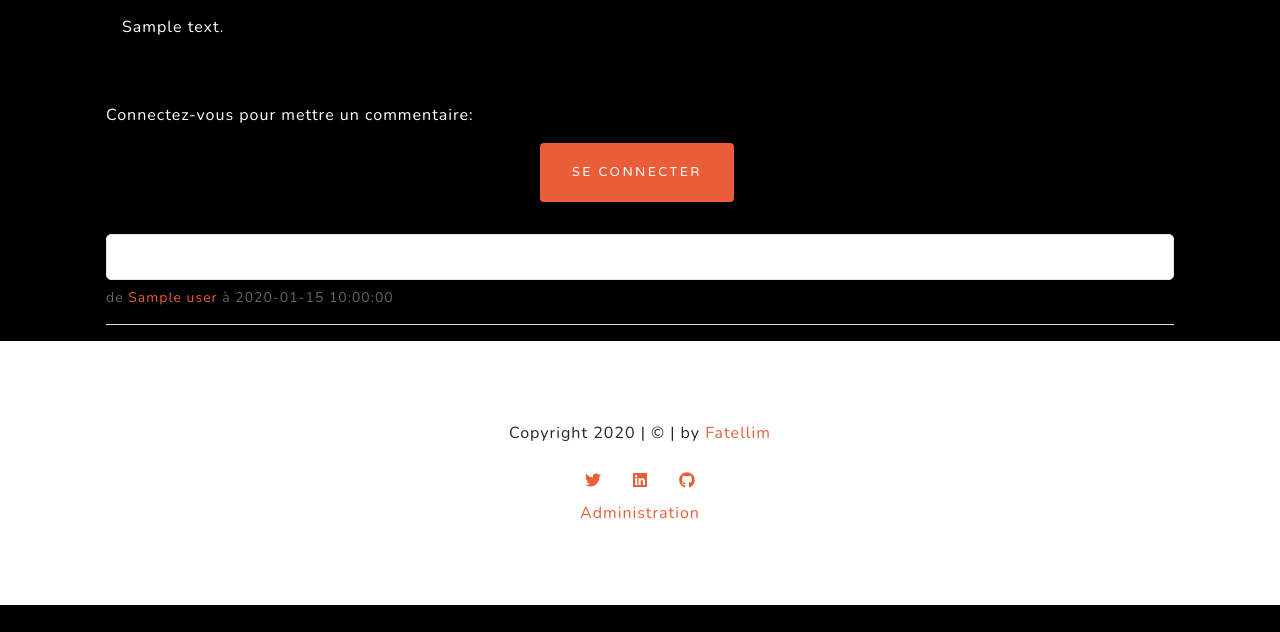
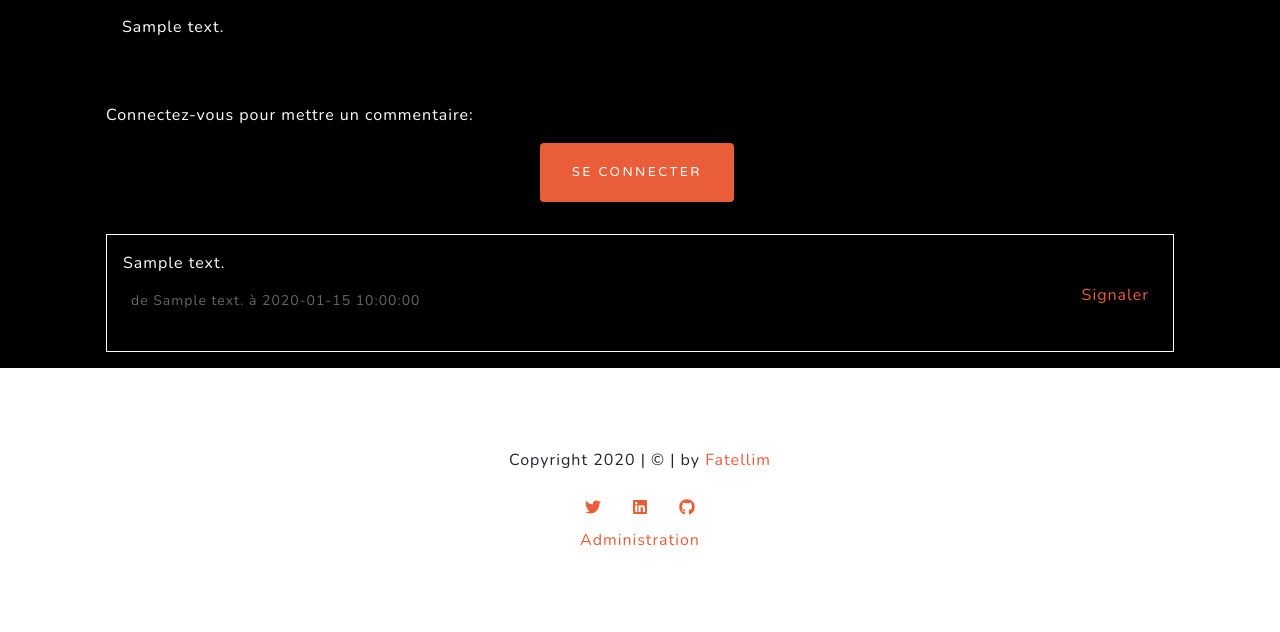
Before and after one commit to Marc-Alban/Creez-votre-premier-blog-en-PHP, a PHP site: template Code/templates/frontoffice/post.html.twig in a window 1280 px wide. Shown: the part 1083-1715 px from the top of the page. Before the commit the page ends 1688 px from the top, so only its background shows below. Run offline with PHP 8.4, Linux system fonts and the light colour scheme; the template is opened without the code that fills it: most values are stand-ins (such as "Sample title", 1, 10 or a date in 2020); grey boxes marked "Sample" are stand-in pictures; some libraries are stand-ins or nearby versions.

Commit message:
GEstion de commentaires bug au niveau du fetchAll page en améliorations

```diff
--- a/Code/public/css/backoffice.css
+++ b/Code/public/css/backoffice.css
@@ -11,6 +11,11 @@
 
 a {
     color: #e95e38;
+}
+
+a:hover {
+    color: #fff !important;
+    text-decoration: underline;
 }
 
 .dropdown-menu {
--- a/Code/public/css/style.css
+++ b/Code/public/css/style.css
@@ -17,6 +17,11 @@
     color: #e95e38;
     text-decoration: none;
     background-color: transparent;
+}
+
+a:hover {
+    color: #fff !important;
+    text-decoration: underline;
 }
 
 pre {
--- a/Code/src/Model/Repository/CommentRepository.php
+++ b/Code/src/Model/Repository/CommentRepository.php
@@ -6,7 +6,7 @@
 final class CommentRepository implements CommentRepositoryInterface
 {
 
-    public function getComment(int $postId): ?Comment
+    public function getComment(int $postId): ?array
     {
         return null;
     }
--- a/Code/src/Model/Repository/Interfaces/CommentRepositoryInterface.php
+++ b/Code/src/Model/Repository/Interfaces/CommentRepositoryInterface.php
@@ -6,7 +6,8 @@
 
 interface CommentRepositoryInterface
 {
-    public function getComment(int $postId): ?Comment;
+    public function getComment(int $postId): ?array;
+    public function signalCommentBdd(int $idComment): void;
     public function createComment(string $comment, string $UserComment, int $idUser, int $idPost): void;
     public function deleteComment(Comment $comment): bool;
 }
--- a/Code/src/Model/Repository/Interfaces/PostRepositoryInterface.php
+++ b/Code/src/Model/Repository/Interfaces/PostRepositoryInterface.php
@@ -1,14 +1,13 @@
 <?php
 declare(strict_types=1);
 namespace App\Model\Repository\Interfaces;
+
 use App\Model\Entity\Post;
 
 
 interface PostRepositoryInterface
 {
-    /* Read */
     public function findById(int $id): ?Post;
-    /* CUD */
     public function createPost(Post $post): void;
     public function updatePost(Post $post): bool;
     public function deletePost(Post $post): bool;
--- a/Code/templates/frontoffice/post.html.twig
+++ b/Code/templates/frontoffice/post.html.twig
@@ -44,11 +44,13 @@
 				{% if session.user %}
 					<div class="container">
 						<div class="raw formComment">
-					{# {% if data.bugComment.send %}
-							<div class="alert alert-primary" role="alert">
-								{{bugComment.send}}
+					{% if data.bugComment.succes %}
+						{% for success in data.bugComment.succes %}
+							<div class="alert alert-primary" id="ancre" role="alert">
+								{{success}}
 							</div>
-					{% endif %} #}
+						{% endfor %}
+					{% endif %}
 					{% if data.bugComment.errors %}
 						{% for errorss in data.bugComment.errors %}
 							<div class="alert alert-danger" role="alert">
@@ -56,7 +58,7 @@
 							</div>
 						{% endfor %}
 					{% endif %}
-							<h3 class="commentTitle">Laisser un commentaires:<span class="alert alert-primary">Obligatoire:<i class="fas fa-exclamation-triangle"></i>
+							<h3 class="commentTitle mt-4">Laisser un commentaires:</i>
 								</span>
 							</h3>
 							<form id="myForm" class="col-md-8 col-12 dp-" method="POST" action="/?page=post&id={{data.post.idPost}}&action=sendComment&#ancre">
@@ -83,16 +85,25 @@
 					<div class="raw">
 						<section class="comments">
 						{% if data.comment %}
-							<article class="comment" id="ancre">
+						{% for com in data.comment %}
+							<article class="comment border border-white p-3">
 								<div class="comment-body">
-									<div class="text">
-										<p>{{data.comment.content}}</p>
+									<div class="text text-white p-0 border-0">
+										<p class="bg-black">{{com.content}}</p>
 									</div>
-									<p class="attribution">de
-										<a href="#">{{data.comment.user}}</a>
-										à {{data.comment.dateCreation}}</p>
+									<div class="d-flex bd-highlight mb-3">
+									<p class="attribution mr-auto p-2 bd-highlight" id="signalComment">de
+										{{com.userComment}}
+										à {{com.dateCreation}}</p>
+										{% if com.signalComment == 1 %}
+											<p class="text-white p-2 bd-highlight">Signalé</p>
+										{% else %}
+											<a href="/?page=post&id={{data.post.idPost}}&action=signal&#signalComment" class="p-2 bd-highlight">Signaler</a>
+										{% endif %}
+									</div>
 								</div>
 							</article>
+							{% endfor %}
 						{% endif %}
 						</section>
 					</div>
```
Also changed, not shown: Code/src/Controller/Frontoffice/PostController.php (+7 -6 lines), Code/src/Model/Manager/PostManager.php (+12 -11 lines), Code/src/Model/Repository/PostRepository.php (+57 -42 lines).
